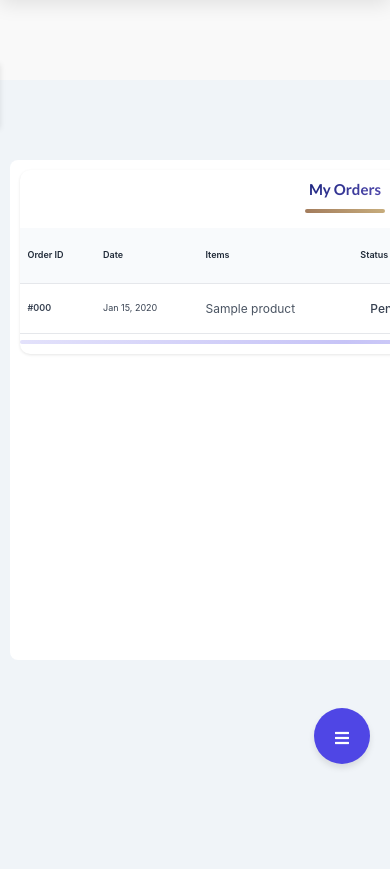
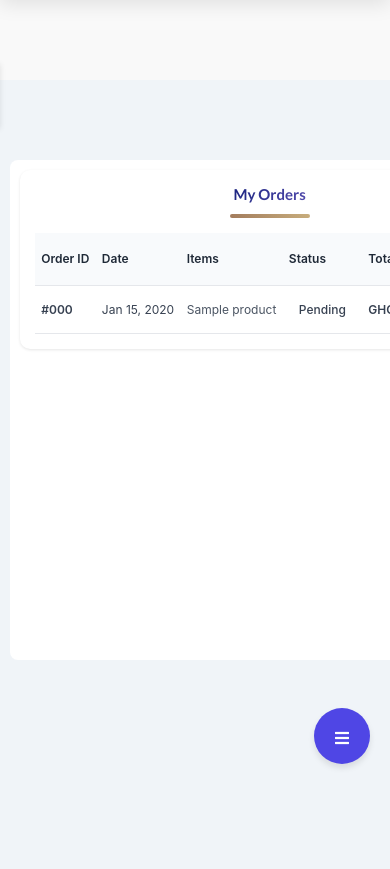
Before and after one commit to JimmyOlsen05/sherimandyshop, a Django app: page /accounts/my_orders/ in a window 390 px wide. Shown: the part 60-929 px from the top of the page. Run offline with Django 3.2, Linux system fonts and the light colour scheme; a user stored in the database is signed in; tables that the repository leaves empty hold one stand-in row (values such as "Sample post"); some libraries are stand-ins or nearby versions.

Commit message:
New Update

```diff
--- a/templates/shop/accounts/dashboard/my_orders.html
+++ b/templates/shop/accounts/dashboard/my_orders.html
@@ -277,88 +277,5 @@
         font-size: 1.2rem;
     }
 }
-
-@media (max-width: 767px) {
-    .orders-wrapper {
-        padding: 1rem;
-    }
-
-    .orders-table-wrapper {
-        margin: 0 -1rem;
-        padding: 0;
-        position: relative;
-    }
-
-    .orders-table {
-        min-width: 650px;
-        margin-bottom: 1rem;
-    }
-
-    .orders-table th,
-    .orders-table td {
-        padding: 0.75rem;
-        font-size: 0.9rem;
-    }
-
-    /* Show horizontal scroll indicator */
-    .orders-table-wrapper::after {
-        content: '';
-        position: absolute;
-        bottom: 0;
-        left: 0;
-        right: 0;
-        height: 4px;
-        background: linear-gradient(to right,
-            rgba(79, 70, 229, 0.2) 0%,
-            rgba(79, 70, 229, 0.4) 50%,
-            rgba(79, 70, 229, 0.2) 100%);
-        border-radius: 2px;
-        opacity: 0.8;
-        pointer-events: none;
-    }
-
-    /* Custom scrollbar styling */
-    .orders-table-wrapper::-webkit-scrollbar {
-        height: 4px;
-    }
-
-    .orders-table-wrapper::-webkit-scrollbar-track {
-        background: rgba(79, 70, 229, 0.1);
-        border-radius: 2px;
-    }
-
-    .orders-table-wrapper::-webkit-scrollbar-thumb {
-        background: rgba(79, 70, 229, 0.4);
-        border-radius: 2px;
-    }
-
-    /* Show swipe hint on first load */
-    .orders-table-wrapper::before {
-        content: '← Swipe to view more →';
-        position: absolute;
-        top: -2rem;
-        left: 50%;
-        transform: translateX(-50%);
-        background: #4f46e5;
-        color: white;
-        padding: 0.5rem 1rem;
-        border-radius: 1rem;
-        font-size: 0.8rem;
-        opacity: 0.9;
-        white-space: nowrap;
-        animation: fadeOut 3s forwards;
-        pointer-events: none;
-    }
-
-    @keyframes fadeOut {
-        0%, 50% { opacity: 0.9; }
-        100% { opacity: 0; }
-    }
-
-    /* Hide the Items column on mobile but keep it scrollable */
-    .hide-mobile {
-        display: table-cell !important;
-    }
-}
 </style>
 {% endblock %}
```
